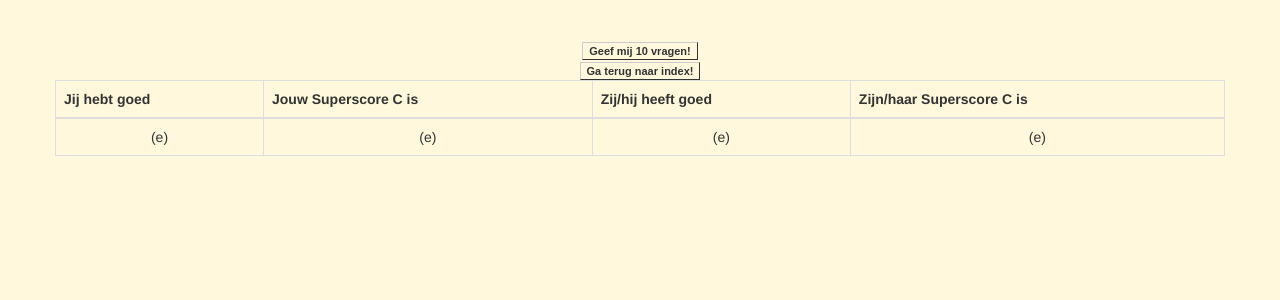
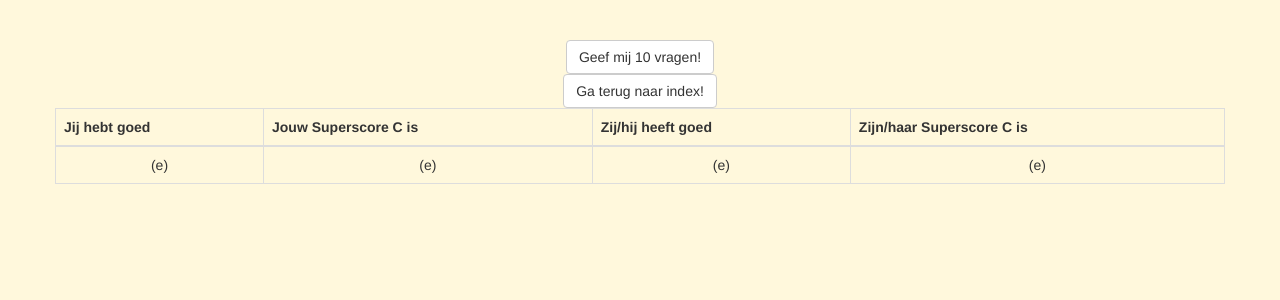
Before and after one commit to Chris-Wijgh/Trivia-Project-Web-ProgIK, a Flask app: page /compare in a window 1280 px wide. Shown: the part 52-352 px from the top of the page. Run offline with Flask 2, Linux system fonts and the light colour scheme; a user stored in the database is signed in; some libraries are stand-ins or nearby versions.

Commit message:
changed button and added autofocus to forms

```diff
--- a/trivia/static/styles.css
+++ b/trivia/static/styles.css
@@ -17,15 +17,3 @@
 {
   border: 1px solid black ;
 }
-
-.button {
-  font: bold 11px Arial;
-  text-decoration: none;
-  background-color: CornSilk;
-  color: #333333;
-  padding: 2px 6px 2px 6px;
-  border-top: 1px solid #CCCCCC;
-  border-right: 1px solid #333333;
-  border-bottom: 1px solid #333333;
-  border-left: 1px solid #CCCCCC;
-}
--- a/trivia/templates/compare.html
+++ b/trivia/templates/compare.html
@@ -8,8 +8,8 @@
 <link rel="stylesheet" type="text/css" href="./static/styles.css" />
 <div class="row">
    <div class="column">
-   <br> <a href="{{ url_for('questions') }}" class="button">Geef mij 10 vragen!</a> </br>
-   <a href="{{ url_for('index') }}" class="button">Ga terug naar index!</a>
+   <br> <a href="{{ url_for('questions') }}" class="btn btn-default">Geef mij 10 vragen!</a> </br>
+   <a href="{{ url_for('index') }}" class="btn btn-default">Ga terug naar index!</a>
    </div>
 
    <div class="column">
--- a/trivia/templates/index.html
+++ b/trivia/templates/index.html
@@ -42,7 +42,7 @@
 <div class="column">
 <form action="{{ url_for('compare_page') }}" method="GET">
 <div class="form-group">
-                <input class="form-control" name="username" placeholder="Search Username" type="text"/>
+                <input class="form-control" name="username" placeholder="Search Username" type="text" autofocus/>
             </div>
             <div class="form-group">
                 <button class="btn btn-default" type="submit">Compare!</button>
--- a/trivia/templates/login.html
+++ b/trivia/templates/login.html
@@ -13,7 +13,7 @@
     <form action="{{ url_for('login') }}" method="post">
         <fieldset>
             <div class="form-group">
-                <input autocomplete="off" autofocus class="form-control" name="username" placeholder="username" type="text"/>
+                <input autocomplete="off" autofocus class="form-control" name="username" placeholder="username" type="text" autofocus/>
             </div>
             <div class="form-group">
                 <input class="form-control" name="password" placeholder="Password" type="password"/>
--- a/trivia/templates/register.html
+++ b/trivia/templates/register.html
@@ -9,7 +9,7 @@
     <form action="{{ url_for('register') }}" method="post">
         <fieldset>
             <div class="form-group">
-                <input autocomplete="off" autofocus class="form-control" name="username" placeholder="Username" type="text"/>
+                <input autocomplete="off" autofocus class="form-control" name="username" placeholder="Username" type="text" autofocus/>
             </div>
 
             <div class="form-group">
```
